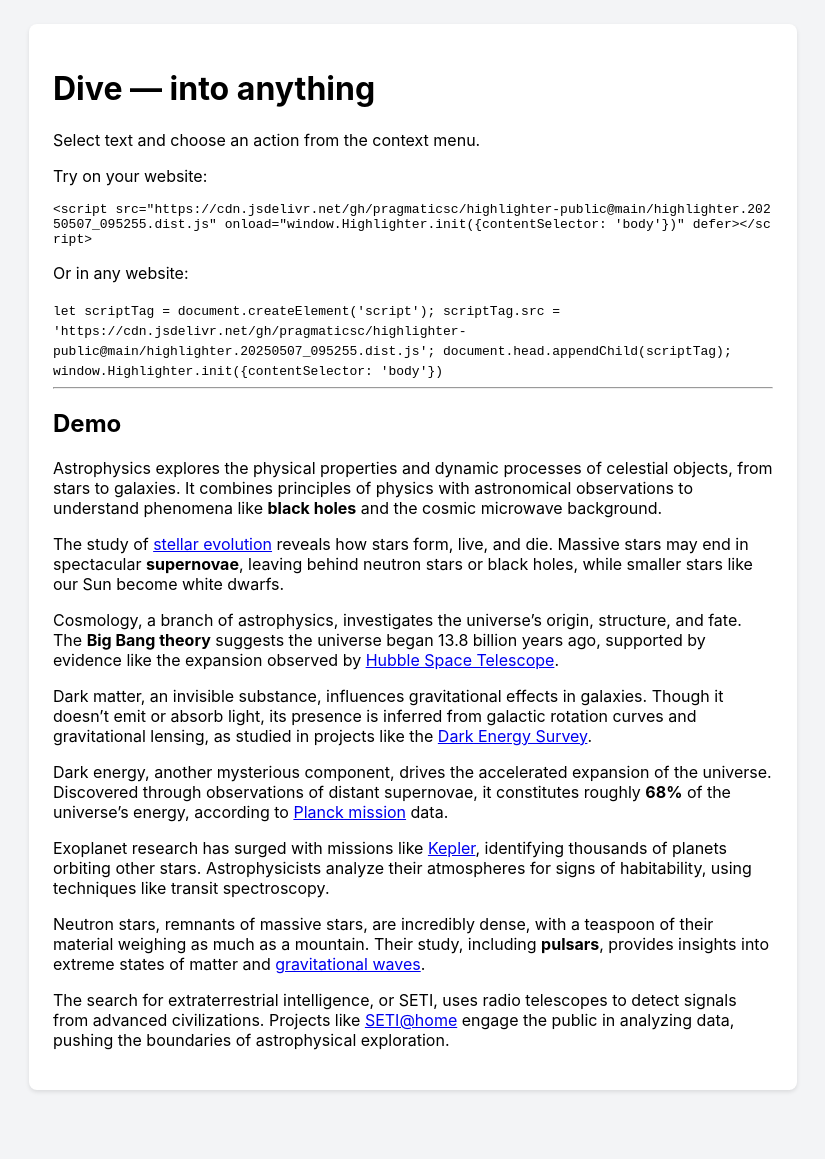
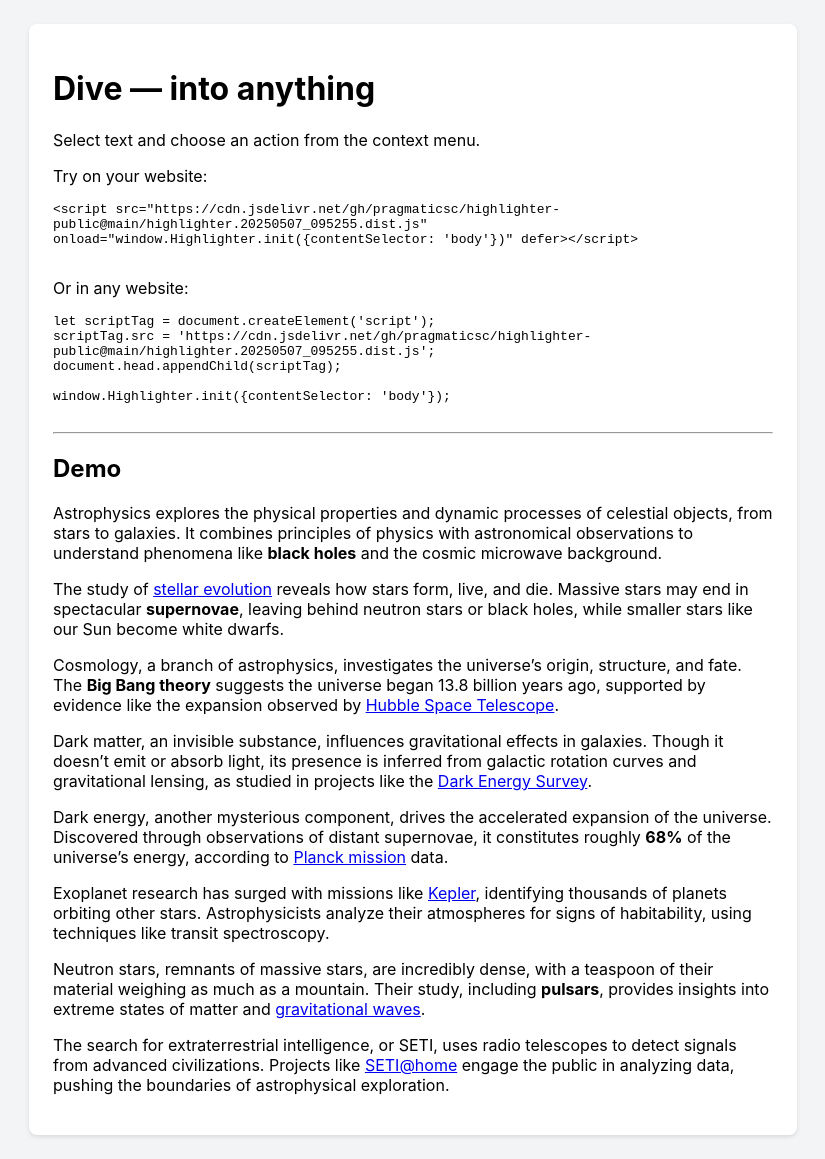
Before and after one commit to pragmaticsc/vandux.github.io, a Jekyll site: the page projects/dive/index.html, which Jekyll copies as it is, in a window 1280 px wide. Shown: the whole page, without its empty margins (227-1052 px from the left). Built offline with Jekyll 4.4.1, drawn with Linux system fonts in a browser that asks for light colours; a script that is not in the unit is left out; before the commit the page ends 1114 px from its top, so only the background shows below that.

```diff
--- a/projects/dive/index.html
+++ b/projects/dive/index.html
@@ -32,17 +32,19 @@
 
       <p>Try on your website:</p>
 
-      <pre style="white-space: pre-wrap; word-break: break-all;">&lt;script src="https://cdn.jsdelivr.net/gh/pragmaticsc/highlighter-public@main/highlighter.20250507_095255.dist.js" onload="window.Highlighter.init({contentSelector: 'body'})" defer&gt;&lt;/script&gt;</pre>
+      <pre style="white-space: pre-wrap; word-break: break-word;">
+&lt;script src="https://cdn.jsdelivr.net/gh/pragmaticsc/highlighter-public@main/highlighter.20250507_095255.dist.js" onload="window.Highlighter.init({contentSelector: 'body'})" defer&gt;&lt;/script&gt;
+      </pre>
 
       <p>Or in any website:</p>
 
-      <code>
-        let scriptTag = document.createElement('script');
-        scriptTag.src = 'https://cdn.jsdelivr.net/gh/pragmaticsc/highlighter-public@main/highlighter.20250507_095255.dist.js';
-        document.head.appendChild(scriptTag);
+      <pre style="white-space: pre-wrap; word-break: break-word;">
+let scriptTag = document.createElement('script');
+scriptTag.src = 'https://cdn.jsdelivr.net/gh/pragmaticsc/highlighter-public@main/highlighter.20250507_095255.dist.js';
+document.head.appendChild(scriptTag);
 
-        window.Highlighter.init({contentSelector: 'body'})
-      </code>
+window.Highlighter.init({contentSelector: 'body'});
+      </pre>
 
       <hr>
 
--- a/projects/mondrian/index.html
+++ b/projects/mondrian/index.html
@@ -4,7 +4,7 @@
 <head>
   <meta charset="UTF-8">
   <meta name="viewport" content="width=device-width, initial-scale=1.0">
-  <title>Mondrian Painting</title>
+  <title>Mondrian Generator</title>
   <style>
     body {
       margin: 0;
```
